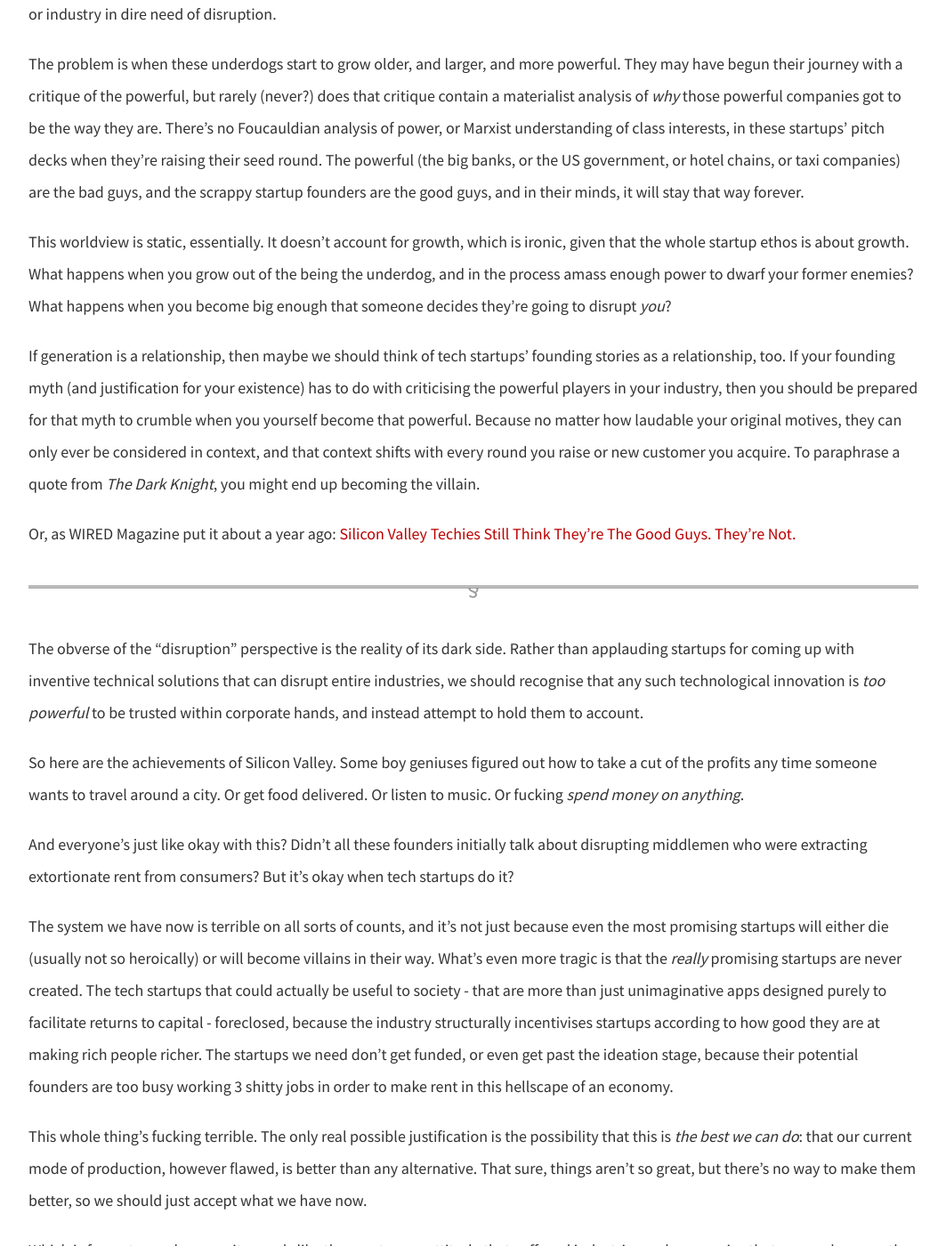
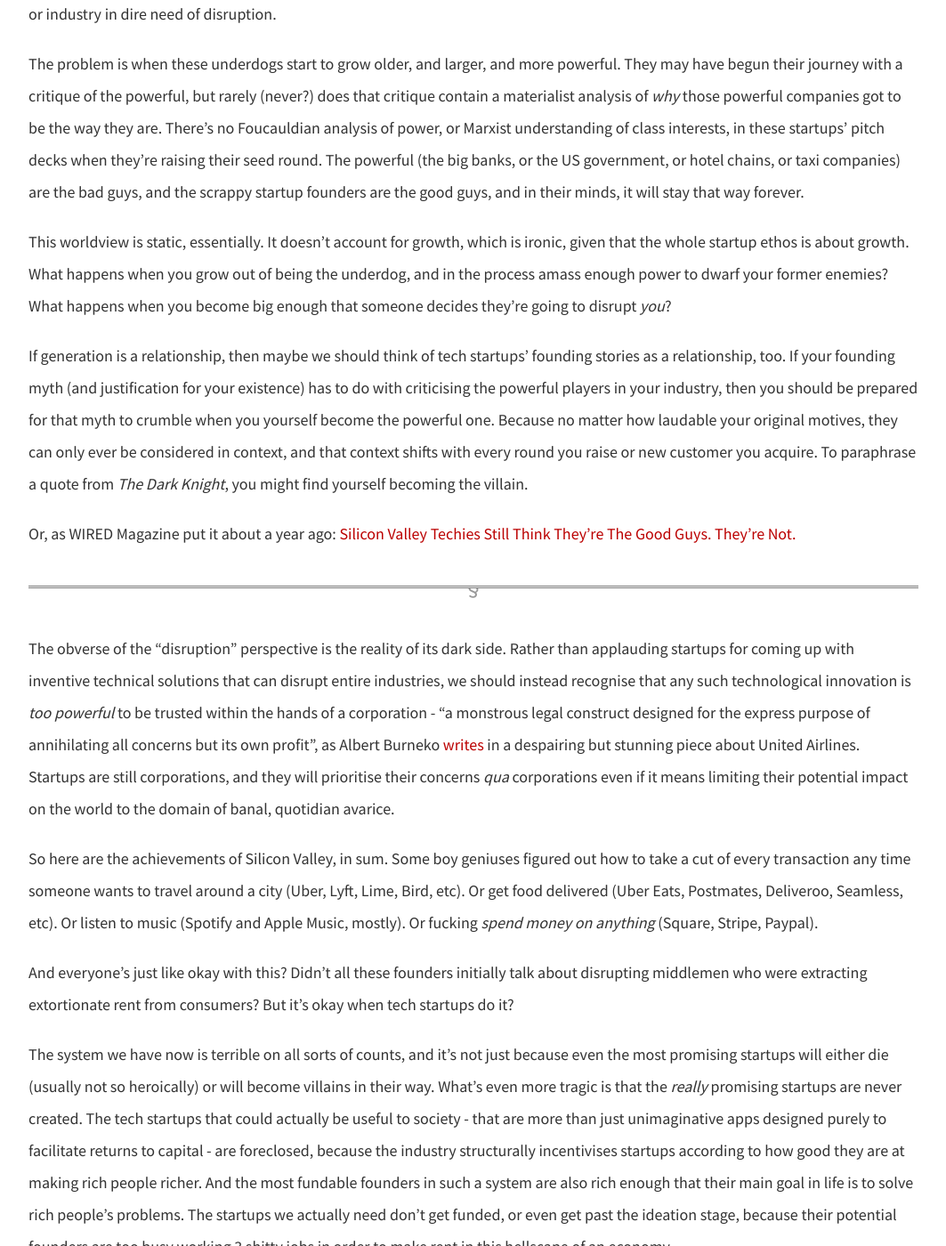
Before and after one commit to dellsystem/dellsystem.github.io, a Jekyll site: the page built from _posts/2019-1-13-fragments-13.md, in a window 1280 px wide and 1400 px high, scrolled down 2084 px. Shown: the whole window at 89% size, without its empty margins (108-1171 px from the left). Built offline with Jekyll 4.4.1, drawn with Linux system fonts in a browser that asks for light colours; some of the changed text lies outside the part shown.

Commit message:
Update fragments-13 again
Typos + expanding on arguments a bit

```diff
--- a/_posts/2019-1-13-fragments-13.md
+++ b/_posts/2019-1-13-fragments-13.md
@@ -35,22 +35,22 @@ And you know what? There is some merit to that narrative. Sometimes tech startup
 
 The problem is when these underdogs start to grow older, and larger, and more powerful. They may have begun their journey with a critique of the powerful, but rarely (never?) does that critique contain a materialist analysis of _why_ those powerful companies got to be the way they are. There's no Foucauldian analysis of power, or Marxist understanding of class interests, in these startups' pitch decks when they're raising their seed round. The powerful (the big banks, or the US government, or hotel chains, or taxi companies) are the bad guys, and the scrappy startup founders are the good guys, and in their minds, it will stay that way forever.
 
-This worldview is static, essentially. It doesn't account for growth, which is ironic, given that the whole startup ethos is about growth. What happens when you grow out of the being the underdog, and in the process amass enough power to dwarf your former enemies? What happens when you become big enough that someone decides they're going to disrupt _you_?
+This worldview is static, essentially. It doesn't account for growth, which is ironic, given that the whole startup ethos is about growth. What happens when you grow out of being the underdog, and in the process amass enough power to dwarf your former enemies? What happens when you become big enough that someone decides they're going to disrupt _you_?
 
-If generation is a relationship, then maybe we should think of tech startups' founding stories as a relationship, too. If your founding myth (and justification for your existence) has to do with criticising the powerful players in your industry, then you should be prepared for that myth to crumble when you yourself become that powerful. Because no matter how laudable your original motives, they can only ever be considered in context, and that context shifts with every round you raise or new customer you acquire. To paraphrase a quote from _The Dark Knight_, you might end up becoming the villain.
+If generation is a relationship, then maybe we should think of tech startups' founding stories as a relationship, too. If your founding myth (and justification for your existence) has to do with criticising the powerful players in your industry, then you should be prepared for that myth to crumble when you yourself become the powerful one. Because no matter how laudable your original motives, they can only ever be considered in context, and that context shifts with every round you raise or new customer you acquire. To paraphrase a quote from _The Dark Knight_, you might find yourself becoming the villain.
 
 Or, as WIRED Magazine put it about a year ago: [Silicon Valley Techies Still Think They're The Good Guys. They're Not.](https://www.wired.com/story/the-other-tech-bubble/)
 
 ***
 
-The obverse of the "disruption" perspective is the reality of its dark side. Rather than applauding startups for coming up with inventive technical solutions that can disrupt entire industries, we should recognise that any such technological innovation is _too powerful_ to be trusted within corporate hands, and instead attempt to hold them to account.
+The obverse of the "disruption" perspective is the reality of its dark side. Rather than applauding startups for coming up with inventive technical solutions that can disrupt entire industries, we should instead recognise that any such technological innovation is _too powerful_ to be trusted within the hands of a corporation - "a monstrous legal construct designed for the express purpose of annihilating all concerns but its own profit", as Albert Burneko [writes](https://theconcourse.deadspin.com/the-corporation-does-not-always-have-to-win-1794181209) in a despairing but stunning piece about United Airlines. Startups are still corporations, and they will prioritise their concerns _qua_ corporations even if it means limiting their potential impact on the world to the domain of banal, quotidian avarice.
 
-So here are the achievements of Silicon Valley. Some boy geniuses figured out how to take a cut of the profits any time someone wants to travel around a city. Or get food delivered. Or listen to music. Or fucking _spend money on anything_.
+So here are the achievements of Silicon Valley, in sum. Some boy geniuses figured out how to take a cut of every transaction any time someone wants to travel around a city (Uber, Lyft, Lime, Bird, etc). Or get food delivered (Uber Eats, Postmates, Deliveroo, Seamless, etc). Or listen to music (Spotify and Apple Music, mostly). Or fucking _spend money on anything_ (Square, Stripe, Paypal).
 
 And everyone's just like okay with this? Didn't all these founders initially talk about disrupting middlemen who were extracting extortionate rent from consumers? But it's okay when tech startups do it?
 
-The system we have now is terrible on all sorts of counts, and it's not just because even the most promising startups will either die (usually not so heroically) or will become villains in their way. What's even more tragic is that the _really_ promising startups are never created. The tech startups that could actually be useful to society - that are more than just unimaginative apps designed purely to facilitate returns to capital - foreclosed, because the industry structurally incentivises startups according to how good they are at making rich people richer. The startups we need don't get funded, or even get past the ideation stage, because their potential founders are too busy working 3 shitty jobs in order to make rent in this hellscape of an economy.
+The system we have now is terrible on all sorts of counts, and it's not just because even the most promising startups will either die (usually not so heroically) or will become villains in their way. What's even more tragic is that the _really_ promising startups are never created. The tech startups that could actually be useful to society - that are more than just unimaginative apps designed purely to facilitate returns to capital - are foreclosed, because the industry structurally incentivises startups according to how good they are at making rich people richer. And the most fundable founders in such a system are also rich enough that their main goal in life is to solve rich people's problems. The startups we actually need don't get funded, or even get past the ideation stage, because their potential founders are too busy working 3 shitty jobs in order to make rent in this hellscape of an economy.
 
-This whole thing's fucking terrible. The only real possible justification is the possibility that this is _the best we can do_: that our current mode of production, however flawed, is better than any alternative. That sure, things aren't so great, but there's no way to make them better, so we should just accept what we have now.
+This whole thing's fucking terrible. The only real possible justification I can think of is the idea that this is _the best we can do_: that our current mode of production, however flawed, is better than any alternative. That sure, things aren't so great, but there's no way to make them better, so we should just accept what we have now.
 
-Which is funny to me, because it sounds like the exact same attitude that suffused industries and companies that were subsequently disrupted by these tech startups. There's no alternative until, all of a sudden, [there is an alternative](https://en.wikipedia.org/wiki/Capitalist_Realism:_Is_There_No_Alternative%3F) - one that serves as a clear rejoinder to anyone who insisted on the inevitability of the status quo. That's the kind of "disruption" we need.
+Which is funny to me, because it sounds like the exact same attitude that suffused industries and companies that were subsequently disrupted by these same tech startups. There's no alternative until, all of a sudden, [there is an alternative](https://en.wikipedia.org/wiki/Capitalist_Realism:_Is_There_No_Alternative%3F) - one that serves as a clear rejoinder to anyone who insisted on the inevitability of the status quo. That's the kind of "disruption" we need.
```
